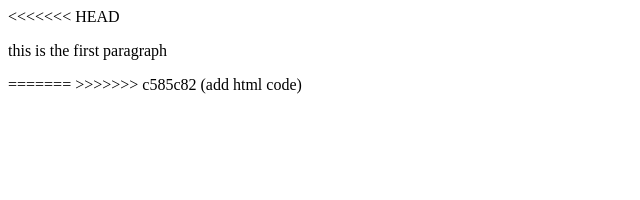
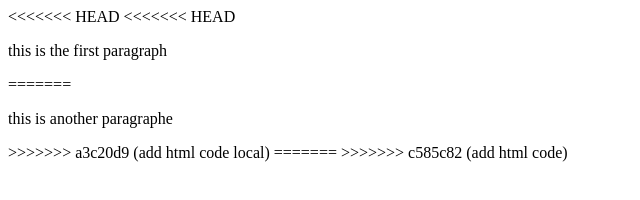
Before and after one commit to ines-97/JavaTuto, a plain HTML site: page index.html in a window 1280 px wide. Shown: the whole page, without its empty margins (0-640 px from the left). Drawn offline with Linux system fonts and the light colour scheme.

Commit message:
add html code local

```diff
--- a/index.html
+++ b/index.html
@@ -4,10 +4,14 @@
         <title>page title</title>
     </head>
     <body>
+<<<<<<< HEAD
 
 <<<<<<< HEAD
         <p>this is the first paragraph </p>
 
+=======
+        <p>this is another paragraphe</p>
+>>>>>>> a3c20d9 (add html code local)
     </body>
 </html>
 =======
```
